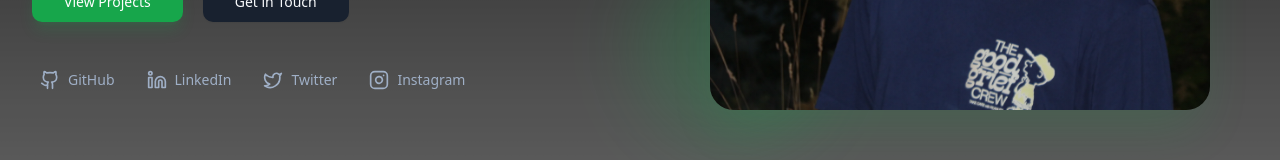
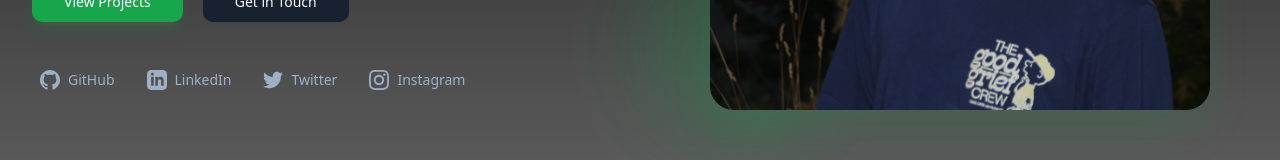
Before and after one commit to olyaiy/alexo-personal-portfolio, a Next.js app: page / in a window 1280 px wide. Shown: the part 508-668 px from the top of the page. Built offline with nearby package versions, Linux system fonts and the light colour scheme.

Commit message:
updated icons and footer

```diff
--- a/src/app/layout.tsx
+++ b/src/app/layout.tsx
@@ -2,6 +2,7 @@
 import localFont from "next/font/local";
 import "./globals.css";
 import { ThemeProvider } from "@/components/ui/theme-provider";
+import { Footer } from "@/components/sections/footer";
 
 const geistSans = localFont({
   src: "./fonts/GeistVF.woff",
@@ -15,8 +16,24 @@
 });
 
 export const metadata: Metadata = {
-  title: "Create Next App",
-  description: "Generated by create next app",
+  title: "Alex Olyaiy | Developer",
+  description: "Full-stack developer and computer science student at UBC. Co-founder of High Tide Digital, specializing in modern web development.",
+  keywords: ["Alex Olyaiy", "Web Developer", "UBC", "Computer Science", "High Tide Digital", "Full Stack Developer", "Vancouver"],
+  authors: [{ name: "Alex Olyaiy" }],
+  creator: "Alex Olyaiy",
+  openGraph: {
+    type: "website",
+    locale: "en_US",
+    url: "https://alexolyaiy.com",
+    title: "Alex Olyaiy | Developer",
+    description: "Full-stack developer and computer science student at UBC. Co-founder of High Tide Digital, specializing in modern web development.",
+    siteName: "Alex Olyaiy",
+  },
+  twitter: {
+    card: "summary_large_image",
+    title: "Alex Olyaiy | Developer",
+    description: "Full-stack developer and computer science student at UBC. Co-founder of High Tide Digital, specializing in modern web development.",
+  },
 };
 
 export default function RootLayout({
@@ -27,7 +44,7 @@
   return (
     <html lang="en" suppressHydrationWarning>
       <body
-        className={`${geistSans.variable} ${geistMono.variable} antialiased`}
+        className={`${geistSans.variable} ${geistMono.variable} antialiased flex min-h-screen flex-col`}
       >
         <ThemeProvider
           attribute="class"
@@ -35,7 +52,10 @@
           enableSystem
           disableTransitionOnChange
         >
-          {children}
+          <main className="flex-1">
+            {children}
+          </main>
+          <Footer />
         </ThemeProvider>
       </body>
     </html>
--- /dev/null
+++ b/src/components/sections/footer.tsx
@@ -0,0 +1,31 @@
+import { SOCIAL_LINKS } from "@/components/sections/hero";
+import { HeartIcon } from "lucide-react";
+
+export function Footer() {
+  return (
+    <footer className="border-t">
+      <div className="container mx-auto px-4 py-8">
+        <div className="flex flex-col items-center justify-between gap-4 sm:flex-row">
+          <div className="flex items-center space-x-1 text-sm text-muted-foreground">
+            <span>Made with ❤️ in Vancouver, BC</span>
+          </div>
+
+          <div className="flex items-center gap-4">
+            {SOCIAL_LINKS.map(({ icon: Icon, href, label }) => (
+              <a
+                key={label}
+                href={href}
+                target="_blank"
+                rel="noopener noreferrer"
+                className="text-muted-foreground hover:text-primary transition-colors"
+                aria-label={label}
+              >
+                <Icon className="h-5 w-5" />
+              </a>
+            ))}
+          </div>
+        </div>
+      </div>
+    </footer>
+  );
+}
--- a/src/components/sections/hero.tsx
+++ b/src/components/sections/hero.tsx
@@ -1,15 +1,68 @@
 import { Button } from "@/components/ui/button"
-import { GithubIcon, LinkedinIcon, InstagramIcon, TwitterIcon, ExternalLinkIcon } from "lucide-react"
+import { ExternalLink } from "lucide-react"
 import Link from "next/link"
 import RetroGrid from "@/components/ui/retro-grid"
 import { AnimatedAvailabilityBadge } from "./hero/animated-availability-badge"
 import { AnimatedHeroImage } from "./hero/animated-hero-image"
 
-const SOCIAL_LINKS = [
-  { icon: GithubIcon, href: "https://github.com/olyaiy", label: "GitHub" },
-  { icon: LinkedinIcon, href: "https://www.linkedin.com/in/olyaiy/", label: "LinkedIn" },
-  { icon: TwitterIcon, href: "https://x.com/alexfromva", label: "Twitter" },
-  { icon: InstagramIcon, href: "https://www.instagram.com/m.alex_2002/", label: "Instagram" },
+// Add this custom GitHub icon component
+function GitHubFilledIcon({ className }: { className?: string }) {
+  return (
+    <svg
+      xmlns="http://www.w3.org/2000/svg"
+      viewBox="0 0 24 24"
+      className={className}
+      fill="currentColor"
+    >
+      <path d="M12 0c-6.626 0-12 5.373-12 12 0 5.302 3.438 9.8 8.207 11.387.599.111.793-.261.793-.577v-2.234c-3.338.726-4.033-1.416-4.033-1.416-.546-1.387-1.333-1.756-1.333-1.756-1.089-.745.083-.729.083-.729 1.205.084 1.839 1.237 1.839 1.237 1.07 1.834 2.807 1.304 3.492.997.107-.775.418-1.305.762-1.604-2.665-.305-5.467-1.334-5.467-5.931 0-1.311.469-2.381 1.236-3.221-.124-.303-.535-1.524.117-3.176 0 0 1.008-.322 3.301 1.23.957-.266 1.983-.399 3.003-.404 1.02.005 2.047.138 3.006.404 2.291-1.552 3.297-1.23 3.297-1.23.653 1.653.242 2.874.118 3.176.77.84 1.235 1.911 1.235 3.221 0 4.609-2.807 5.624-5.479 5.921.43.372.823 1.102.823 2.222v3.293c0 .319.192.694.801.576 4.765-1.589 8.199-6.086 8.199-11.386 0-6.627-5.373-12-12-12z"/>
+    </svg>
+  )
+}
+
+function LinkedInFilledIcon({ className }: { className?: string }) {
+  return (
+    <svg
+      xmlns="http://www.w3.org/2000/svg"
+      viewBox="0 0 24 24"
+      className={className}
+      fill="currentColor"
+    >
+      <path d="M19 0h-14c-2.761 0-5 2.239-5 5v14c0 2.761 2.239 5 5 5h14c2.762 0 5-2.239 5-5v-14c0-2.761-2.238-5-5-5zm-11 19h-3v-11h3v11zm-1.5-12.268c-.966 0-1.75-.79-1.75-1.764s.784-1.764 1.75-1.764 1.75.79 1.75 1.764-.783 1.764-1.75 1.764zm13.5 12.268h-3v-5.604c0-3.368-4-3.113-4 0v5.604h-3v-11h3v1.765c1.396-2.586 7-2.777 7 2.476v6.759z"/>
+    </svg>
+  )
+}
+
+function InstagramFilledIcon({ className }: { className?: string }) {
+  return (
+    <svg
+      xmlns="http://www.w3.org/2000/svg"
+      viewBox="0 0 24 24"
+      className={className}
+      fill="currentColor"
+    >
+      <path d="M12 2.163c3.204 0 3.584.012 4.85.07 3.252.148 4.771 1.691 4.919 4.919.058 1.265.069 1.645.069 4.849 0 3.205-.012 3.584-.069 4.849-.149 3.225-1.664 4.771-4.919 4.919-1.266.058-1.644.07-4.85.07-3.204 0-3.584-.012-4.849-.07-3.26-.149-4.771-1.699-4.919-4.92-.058-1.265-.07-1.644-.07-4.849 0-3.204.013-3.583.07-4.849.149-3.227 1.664-4.771 4.919-4.919 1.266-.057 1.645-.069 4.849-.069zm0-2.163c-3.259 0-3.667.014-4.947.072-4.358.2-6.78 2.618-6.98 6.98-.059 1.281-.073 1.689-.073 4.948 0 3.259.014 3.668.072 4.948.2 4.358 2.618 6.78 6.98 6.98 1.281.058 1.689.072 4.948.072 3.259 0 3.668-.014 4.948-.072 4.354-.2 6.782-2.618 6.979-6.98.059-1.28.073-1.689.073-4.948 0-3.259-.014-3.667-.072-4.947-.196-4.354-2.617-6.78-6.979-6.98-1.281-.059-1.69-.073-4.949-.073zm0 5.838c-3.403 0-6.162 2.759-6.162 6.162s2.759 6.163 6.162 6.163 6.162-2.759 6.162-6.163c0-3.403-2.759-6.162-6.162-6.162zm0 10.162c-2.209 0-4-1.79-4-4 0-2.209 1.791-4 4-4s4 1.791 4 4c0 2.21-1.791 4-4 4zm6.406-11.845c-.796 0-1.441.645-1.441 1.44s.645 1.44 1.441 1.44c.795 0 1.439-.645 1.439-1.44s-.644-1.44-1.439-1.44z"/>
+    </svg>
+  )
+}
+
+function TwitterFilledIcon({ className }: { className?: string }) {
+  return (
+    <svg
+      xmlns="http://www.w3.org/2000/svg"
+      viewBox="0 0 24 24"
+      className={className}
+      fill="currentColor"
+    >
+      <path d="M24 4.557c-.883.392-1.832.656-2.828.775 1.017-.609 1.798-1.574 2.165-2.724-.951.564-2.005.974-3.127 1.195-.897-.957-2.178-1.555-3.594-1.555-3.179 0-5.515 2.966-4.797 6.045-4.091-.205-7.719-2.165-10.148-5.144-1.29 2.213-.669 5.108 1.523 6.574-.806-.026-1.566-.247-2.229-.616-.054 2.281 1.581 4.415 3.949 4.89-.693.188-1.452.232-2.224.084.626 1.956 2.444 3.379 4.6 3.419-2.07 1.623-4.678 2.348-7.29 2.04 2.179 1.397 4.768 2.212 7.548 2.212 9.142 0 14.307-7.721 13.995-14.646.962-.695 1.797-1.562 2.457-2.549z"/>
+    </svg>
+  )
+}
+
+export const SOCIAL_LINKS = [
+  { icon: GitHubFilledIcon, href: "https://github.com/olyaiy", label: "GitHub" },
+  { icon: LinkedInFilledIcon, href: "https://www.linkedin.com/in/olyaiy/", label: "LinkedIn" },
+  { icon: TwitterFilledIcon, href: "https://x.com/alexfromva", label: "Twitter" },
+  { icon: InstagramFilledIcon, href: "https://www.instagram.com/m.alex_2002/", label: "Instagram" },
 ] as const
 
 export function Hero() {
@@ -32,7 +85,7 @@
                   target="_blank"
                   rel="noopener noreferrer"
                 >
-                  <ExternalLinkIcon className="mr-2 h-4 w-4" />
+                  <ExternalLink className="mr-2 h-4 w-4" />
                   High Tide Digital
                 </Link>
               </div>
```
